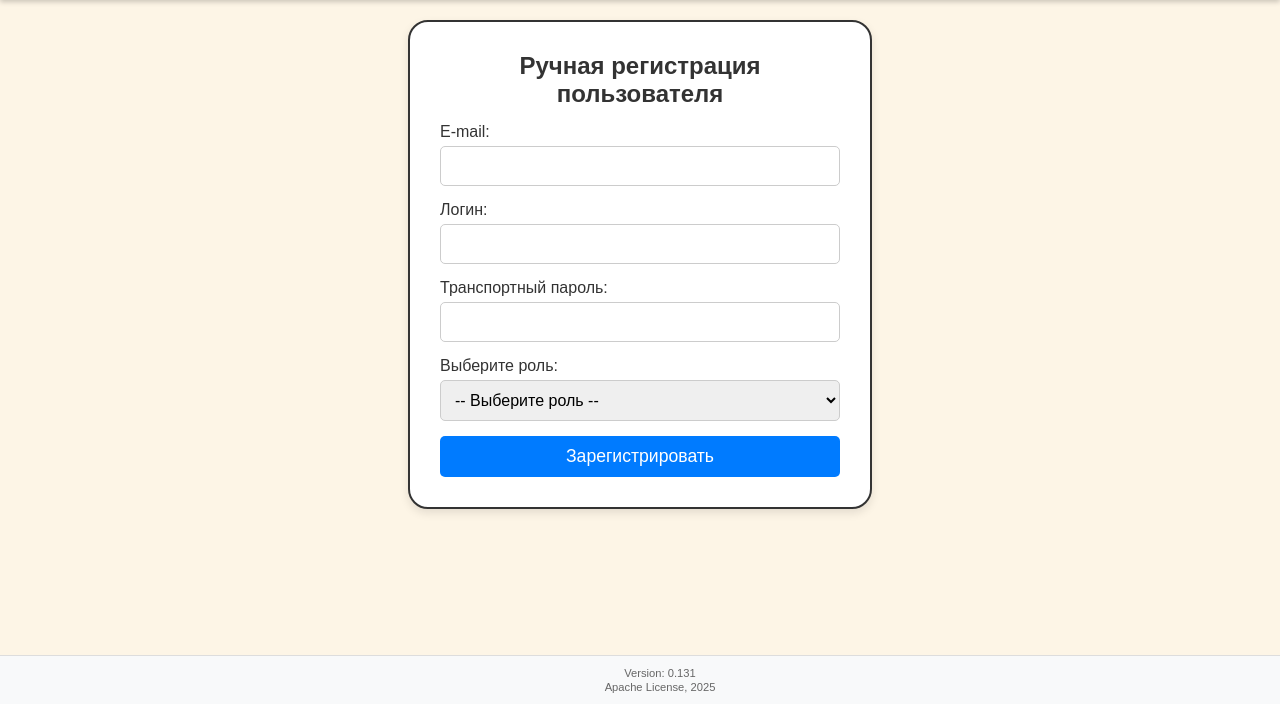
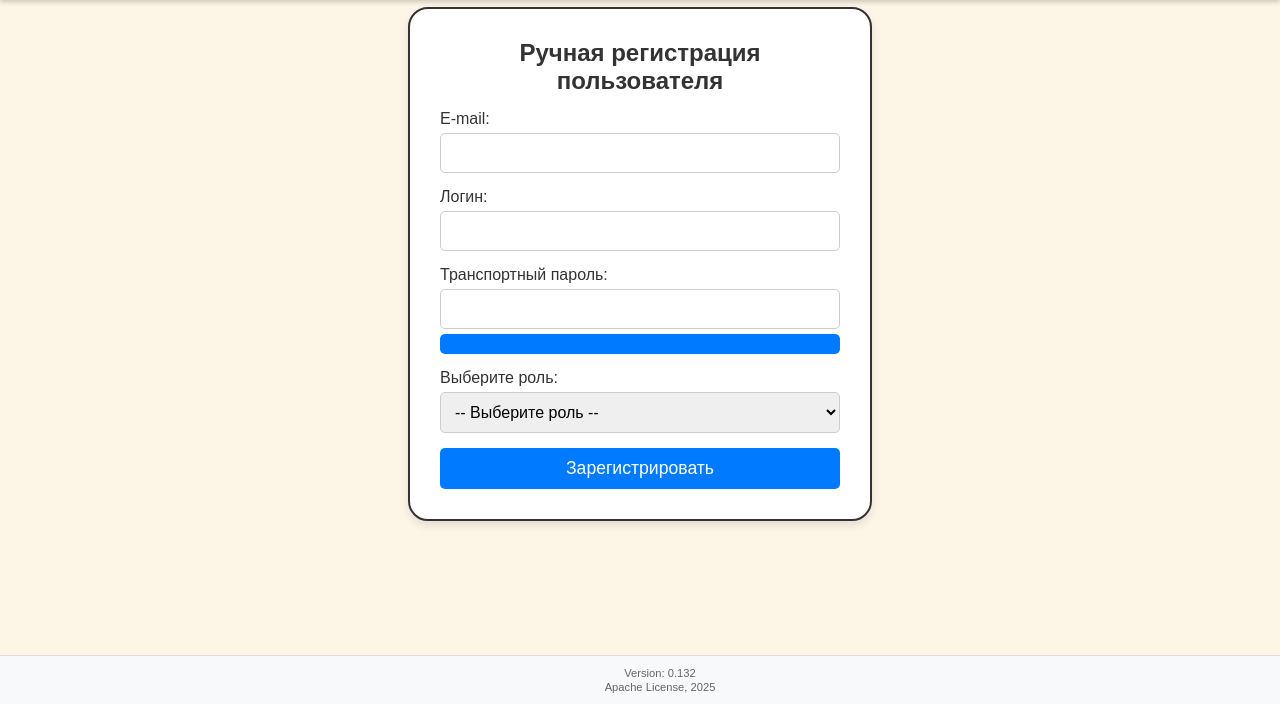
Before and after one commit to LeonArchie/SLM, a PHP site: page /FR_register.php in a window 1280 px wide. Shown: the part 96-800 px from the top of the page. Run offline with PHP 8.4, Linux system fonts and the light colour scheme; data that the repository does not hold is empty; some libraries are stand-ins or nearby versions.

Commit message:
v.132 Добавлен генератор паролей на форму регистрации

```diff
--- a/FR_register.php
+++ b/FR_register.php
@@ -89,6 +89,7 @@
 				<div class="input-group">
                 	<label for="password">Транспортный пароль:</label>
                 	<input type="password" id="password" name="password" required>
+					<button type="button" id="generate-password">
 				</div>
 				<div class="input-group">
                 	<label for="role">Выберите роль:</label>
@@ -111,4 +112,6 @@
         </main>
 		<?php include 'footer.html'; ?>
 	</body>
+	<!-- Подключаем внешний скрипт -->
+	<script src="js/generator_pass.js"></script>
 </html>
--- a/css/register.css
+++ b/css/register.css
@@ -74,3 +74,17 @@
     background-color: #ffe6e6; /* Светло-красный фон */
     border-radius: 40px;
 }
+
+#generate-password {
+    padding: 10px;
+    background-color: #007bff;
+    color: white;
+    border: none;
+    border-radius: 5px;
+    cursor: pointer;
+    transition: background-color 0.3s ease;
+}
+
+#generate-password:hover {
+    background-color: #0056b3;
+}
--- a/footer.html
+++ b/footer.html
@@ -1,5 +1,5 @@
 <!-- Подвал -->
 	<footer class="footer">
-		<div class="version">Version: 0.131</div>
+		<div class="version">Version: 0.132</div>
 		<div class="version">  Apache License, 2025</div>
 	</footer>
--- /dev/null
+++ b/js/generator_pass.js
@@ -0,0 +1,17 @@
+document.addEventListener("DOMContentLoaded", function () {
+    const generateButton = document.getElementById("generate-password");
+    const passwordField = document.getElementById("password");
+    generateButton.addEventListener("click", function () {
+        const randomPassword = generateRandomPassword(5);
+        passwordField.value = randomPassword;
+    });
+    function generateRandomPassword(length) {
+        const charset = "abcdefghijklmnopqrstuvwxyzABCDEFGHIJKLMNOPQRSTUVWXYZ0123456789";
+        let password = "";
+        for (let i = 0; i < length; i++) {
+            const randomIndex = Math.floor(Math.random() * charset.length);
+            password += charset[randomIndex];
+        }
+        return password;
+    }
+});
```
